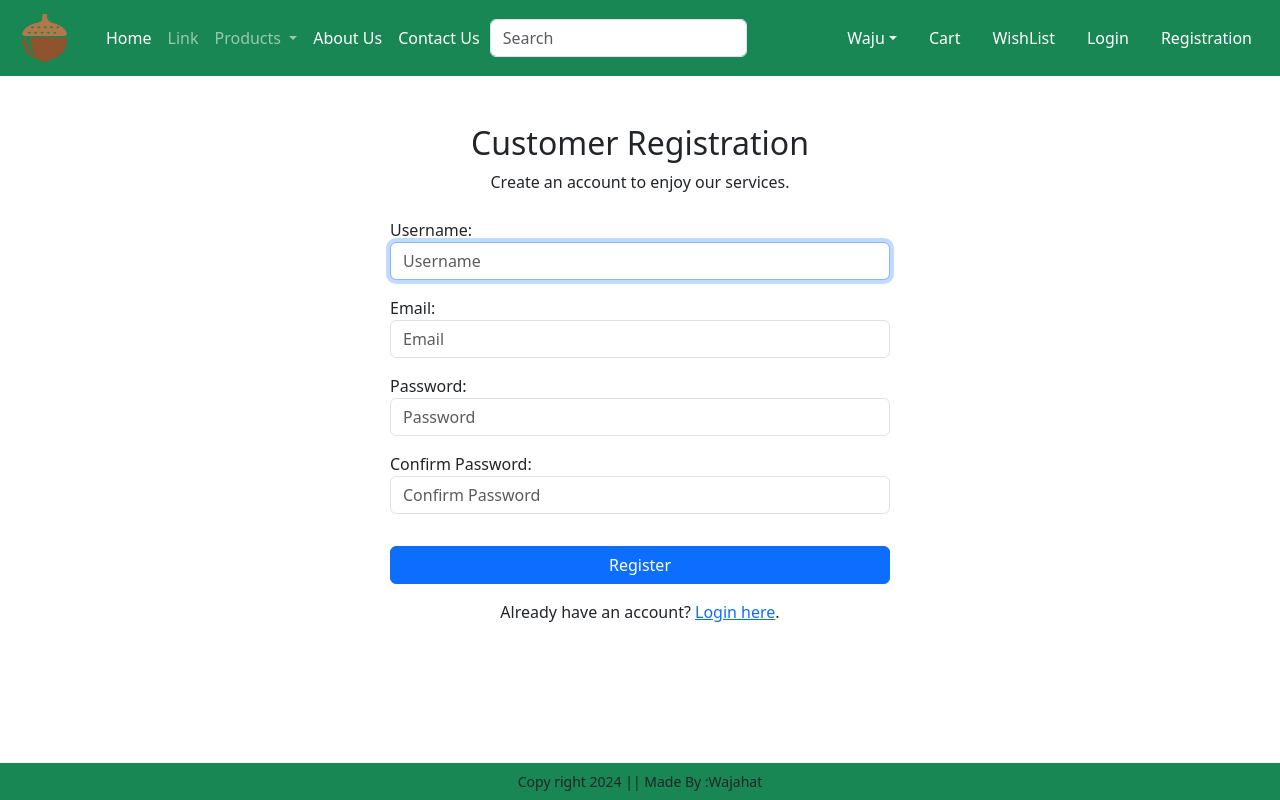
After one commit to Wajahat-Infinity/dryFrruitShop, a Django app: page /register/ in a window 1280 px wide. The commit adds this page. Run offline with Django 5.2, Linux system fonts and the light colour scheme.

Commit message:
customer registrtion form added

```diff
--- /dev/null
+++ b/app/forms.py
@@ -0,0 +1,36 @@
+# forms.py
+from django import forms
+from django.contrib.auth.forms import UserCreationForm, AuthenticationForm
+from django.contrib.auth.models import User
+
+class CustomUserCreationForm(UserCreationForm):
+    email = forms.EmailField(required=True, widget=forms.EmailInput(attrs={
+        'class': 'form-control',
+        'placeholder': 'Email',
+    }))
+    username = forms.CharField(widget=forms.TextInput(attrs={
+        'class': 'form-control',
+        'placeholder': 'Username',
+    }))
+    password1 = forms.CharField(label='Password', widget=forms.PasswordInput(attrs={
+        'class': 'form-control',
+        'placeholder': 'Password',
+    }))
+    password2 = forms.CharField(label='Confirm Password', widget=forms.PasswordInput(attrs={
+        'class': 'form-control',
+        'placeholder': 'Confirm Password',
+    }))
+
+    class Meta:
+        model = User
+        fields = ('username', 'email', 'password1', 'password2')
+
+class CustomAuthenticationForm(AuthenticationForm):
+    username = forms.CharField(widget=forms.TextInput(attrs={
+        'class': 'form-control',
+        'placeholder': 'Username',
+    }))
+    password = forms.CharField(widget=forms.PasswordInput(attrs={
+        'class': 'form-control',
+        'placeholder': 'Password',
+    }))
--- a/app/static/app/css/style.css
+++ b/app/static/app/css/style.css
@@ -11,19 +11,21 @@
     transform : scale(1.1);
 }
 
-/* .owl-carousel img{
+.owl-carousel img{
     transition: transform .5s ease;
   }
  .owl-carousel img:hover{
 
     transform : scale(1.25);
-} */
+}
 
 .owl-next{
  float:right;
+ right: 10px;
 }
 .owl-prev{
  float:left;
+ left: 10px;
 }
 .owl-prev span{
  font-size: 24px;
--- a/app/templates/app/about.html
+++ b/app/templates/app/about.html
@@ -47,4 +47,7 @@
 
    </div>
 </div>
+
+<br>
+<br>
 {% endblock main-content %}
--- a/app/templates/app/base.html
+++ b/app/templates/app/base.html
@@ -71,7 +71,7 @@
             <li class="nav-item mx-2"><a class="nav-link  text-white" href="#">Cart</a></></li>
             <li class="nav-item mx-2"><a class="nav-link  text-white" href="#">WishList</a></></li>
             <li class="nav-item mx-2"><a class="nav-link  text-white" href="#">Login</a></></li>
-            <li class="nav-item mx-2"><a class="nav-link  text-white" href="#">Registration</a></></li>
+            <li class="nav-item mx-2"><a class="nav-link  text-white" href="{% url 'customerregistration' %}">Registration</a></></li>
 
           </ul>
 
@@ -85,7 +85,7 @@
         Copy right 2024 || Made By :Wajahat
     </footer>
 
-    <script src="https://cdn.jsdelivr.net/npm/@popperjs/core@2.11.8/dist/umd/popper.min.js" integrity="sha384-I7E8VVD/ismYTF4hNIPjVp/Zjvgyol6VFvRkX/vR+Vc4jQkC+hVqc2pM8ODewa9r" crossorigin="anonymous"></script>
+<script src="https://cdn.jsdelivr.net/npm/@popperjs/core@2.11.8/dist/umd/popper.min.js" integrity="sha384-I7E8VVD/ismYTF4hNIPjVp/Zjvgyol6VFvRkX/vR+Vc4jQkC+hVqc2pM8ODewa9r" crossorigin="anonymous"></script>
 <script src="https://cdn.jsdelivr.net/npm/bootstrap@5.3.3/dist/js/bootstrap.min.js" integrity="sha384-0pUGZvbkm6XF6gxjEnlmuGrJXVbNuzT9qBBavbLwCsOGabYfZo0T0to5eqruptLy" crossorigin="anonymous"></script>
 <script src="https://cdnjs.cloudflare.com/ajax/libs/jquery/3.7.1/jquery.min.js"></script>
 <script script="{% static 'app/js/all.min.js' %}"></script>
--- /dev/null
+++ b/app/templates/app/customerregistration.html
@@ -0,0 +1,54 @@
+{% extends 'app/base.html' %}
+{% load static %}
+
+{% block title %}
+  Customer Registration
+{% endblock %}
+
+{% block main-content %}
+<div class="container mt-5">
+  <h2 class="text-center">Customer Registration</h2>
+  <p class="text-center">Create an account to enjoy our services.</p>
+
+  <form method="post" class="mt-4" style="max-width: 500px; margin: auto;">
+      {% csrf_token %}
+      <div class="form-group mb-3">
+          {{ form.username.label_tag }}
+          {{ form.username }}
+          {% if form.username.errors %}
+              <div class="text-danger">{{ form.username.errors }}</div>
+          {% endif %}
+      </div>
+
+      <div class="form-group mb-3">
+          {{ form.email.label_tag }}
+          {{ form.email }}
+          {% if form.email.errors %}
+              <div class="text-danger">{{ form.email.errors }}</div>
+          {% endif %}
+      </div>
+
+      <div class="form-group mb-3">
+          {{ form.password1.label_tag }}
+          {{ form.password1 }}
+          {% if form.password1.errors %}
+              <div class="text-danger">{{ form.password1.errors }}</div>
+          {% endif %}
+      </div>
+
+      <div class="form-group mb-3">
+          {{ form.password2.label_tag }}
+          {{ form.password2 }}
+          {% if form.password2.errors %}
+              <div class="text-danger">{{ form.password2.errors }}</div>
+          {% endif %}
+      </div>
+
+      <button type="submit" class="btn btn-primary w-100 mt-3">Register</button>
+  </form>
+
+  <p class="text-center mt-3">
+    Already have an account? <a href="{% url 'login' %}">Login here</a>.
+  </p>
+</div>
+{% endblock %}
--- a/app/urls.py
+++ b/app/urls.py
@@ -10,4 +10,7 @@ urlpatterns = [
     path('category/<slug:val>',views.CategoryView.as_view(), name="category"),
     path('product-detail/<int:pk>',views.ProductDetailView.as_view(), name="productdetail"),
     path('product-title/<slug:title>', views.CategoryTitleView.as_view(), name="product-title"),
+
+    #login authentication
+    path('register/', views.CustomerRegistrationView.as_view(), name='customerregistration'),
    ] + static(settings.MEDIA_URL, document_root=settings.MEDIA_ROOT)
--- a/app/views.py
+++ b/app/views.py
@@ -3,6 +3,10 @@ from urllib import request
 from django.http import HttpResponse
 from django.views import View
 from . models import Product
+
+from django.contrib.auth import login, authenticate
+from django.contrib.auth.forms import AuthenticationForm
+from .forms import CustomUserCreationForm, CustomAuthenticationForm
 
 # Create your views here.
 def home(request):
@@ -44,3 +48,11 @@ class CategoryTitleView(View):
             'titles': titles,
         }
         return render(request, "app/category.html", context)
+
+class CustomerRegistrationView(View):
+    def get(self,request):
+        form=CustomUserCreationForm()
+        context={
+            'form':form,
+        }
+        return render(request,"app/customerregistration.html",context)
```
Also changed, not shown: app/templates/app/login.html (added), media/product/neon_round_orange.png (added).
